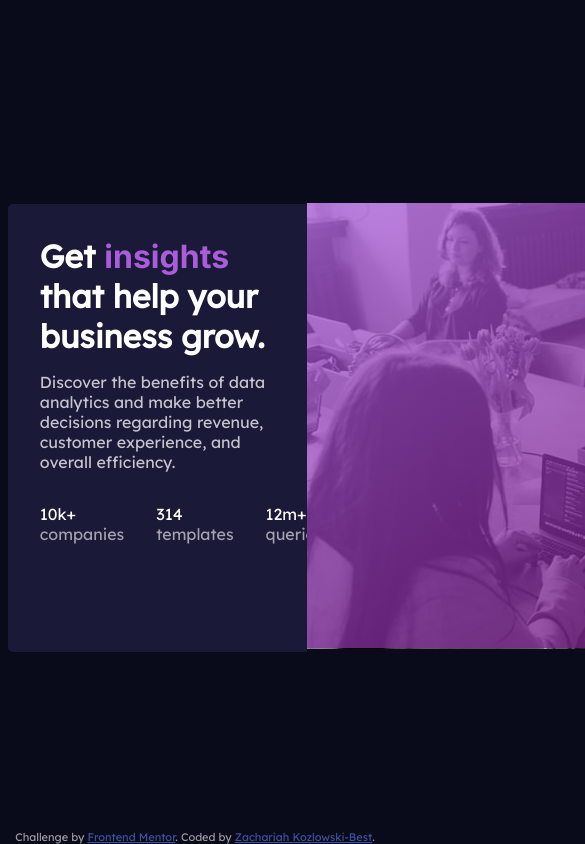
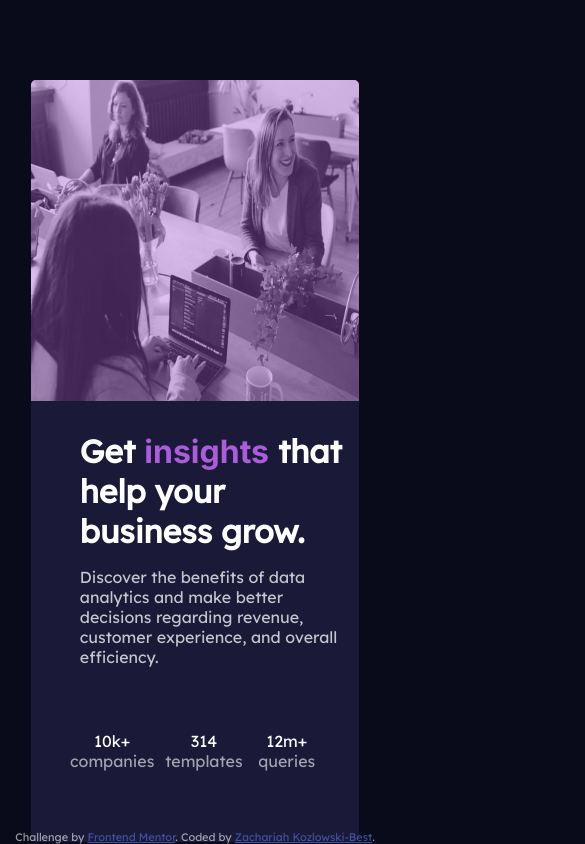
Before and after one commit to zach7815/Frontend-Mentor-C-Stats-Prev, a plain HTML site: page index.html in a window 390 px wide. Shown: the top 844 px of the page, 585 px wide, since content can reach past the window. Drawn offline with Linux system fonts and the light colour scheme.

Commit message:
added media queries, started making the page responsive.

```diff
--- a/index.html
+++ b/index.html
@@ -28,7 +28,8 @@
 </div>
 </div>
  <div class="cover">
-<img src="/images/image-header-desktop.jpg" alt="image of people in an office">
+<img src="/images/image-header-desktop.jpg" alt="image of people in an office" class="desktop-image">
+<img src="/images/image-header-mobile.jpg" alt="image of people in an office" class="mobile-image">
 </div>
 </div>
   <div class="attribution">
--- a/styles.css
+++ b/styles.css
@@ -21,7 +21,6 @@ body {
 }
 
 .heading,
-.stats,
 .main-par {
   margin-left: 2rem;
 }
@@ -41,22 +40,34 @@ body {
 
 .container {
   display: flex;
-  position: absolute;
-  top: 24%;
+  height: 100vh;
   align-items: center;
   justify-content: center;
+  width: 100vw;
 }
 .text {
-  width: 35%;
+  width: 25%;
   background-color: hsl(244, 38%, 16%);
-  height: 448px;
+  height: 446px;
   border-radius: 5px 0 0 5px;
+  display: flex;
+  flex-direction: column;
+  text-align: left;
+  align-items: center;
+  position: relative;
+  bottom: 0.2%;
+  max-width: 399px;
+  /* min-width: 24.93rem; */
 }
 
 .fullStats {
   display: flex;
-  width: 10%;
-  text-align: left;
+  text-align: center;
+  margin: 2rem 2rem 2rem 2rem;
+}
+
+.mobile-image {
+  display: none;
 }
 
 .cover {
@@ -69,13 +80,10 @@ body {
   top: 0;
   left: 0;
   width: 100%;
-  height: 99.1%;
-  background: linear-gradient(
-    to bottom right,
-    hsl(277, 64%, 61%),
-    rgb(104, 10, 112)
-  );
+  height: 99.2%;
+  background: linear-gradient(rgba(170, 92, 219, 0.5), rgba(170, 92, 219, 0.5));
   opacity: 0.75;
+  border-radius: 0 5px 5px 0;
 }
 
 img {
@@ -94,3 +102,53 @@ img {
 .attribution a {
   color: hsl(228, 45%, 44%);
 }
+
+@media screen and (max-width: 940px) {
+  .container {
+    flex-direction: column-reverse;
+  }
+
+  .text {
+    height: 60vh;
+    width: 20%;
+    border-radius: 0 0 5px 5px;
+  }
+  .desktop-image {
+    display: none;
+  }
+  .mobile-image {
+    display: block;
+    width: 24.82rem;
+    border-radius: 5px 5px 0px 0;
+  }
+
+  .cover::after {
+    width: 24.82rem;
+    height: 100%;
+    border-radius: 5px 5px 0px 0;
+  }
+}
+
+@media screen and (max-width: 420px) {
+  .text {
+    height: 75vh;
+    width: 20.5rem;
+    min-width: none;
+  }
+
+  .mobile-image {
+    width: 20.5rem;
+    height: 100%;
+  }
+
+  .cover::after {
+    width: 20.5rem;
+    height: 100%;
+  }
+
+  .mobile-image,
+  .cover::after,
+  .text {
+    margin-top: 5rem;
+  }
+}
```
